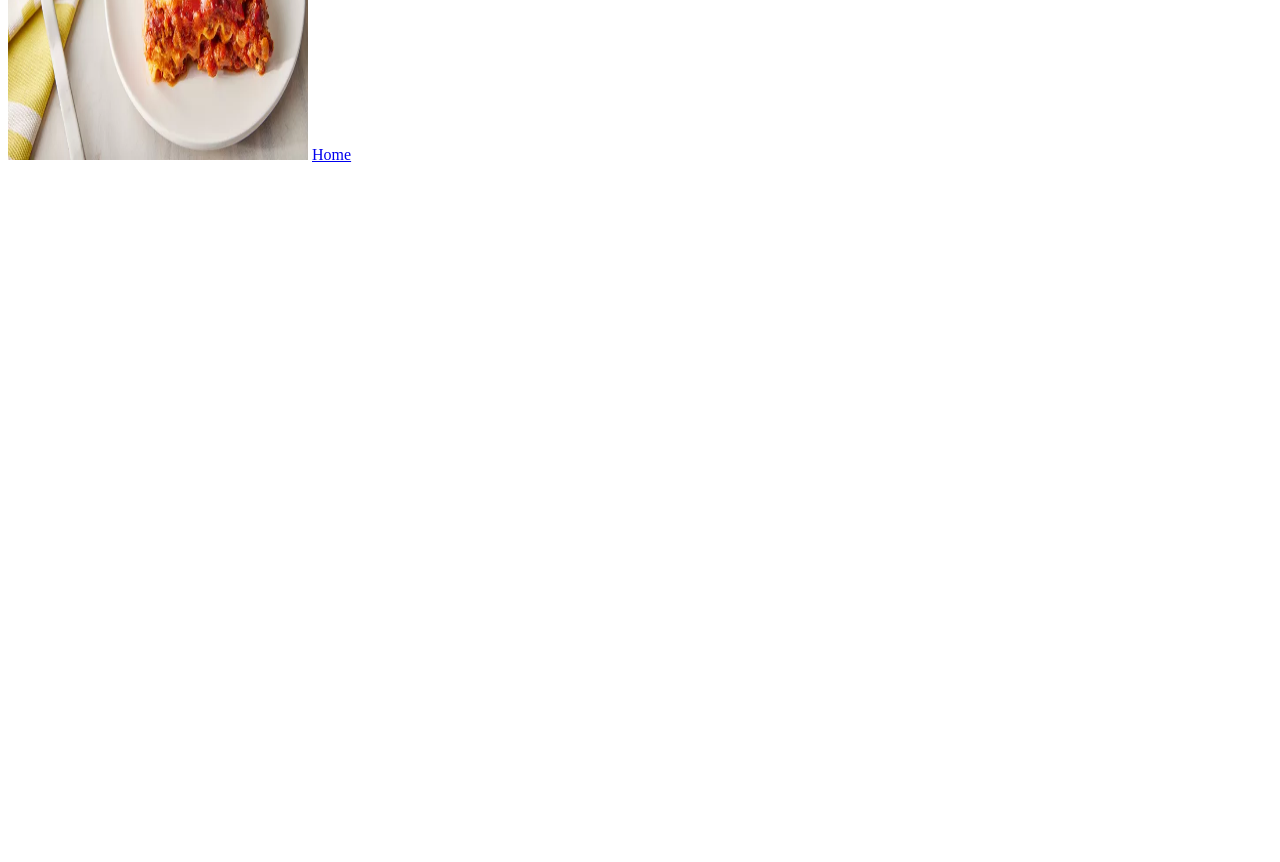
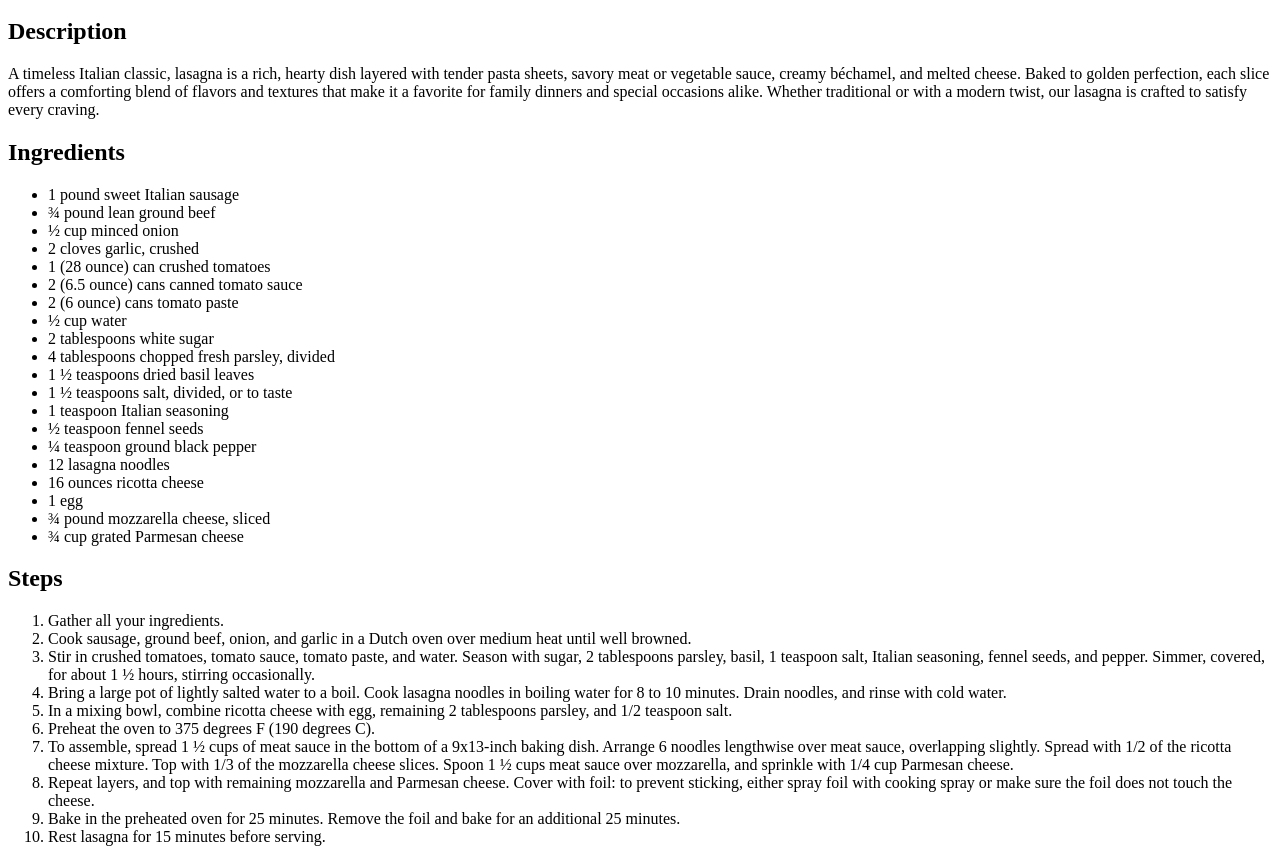
Before and after one commit to Jordan8Wayman/odin_recipes, a plain HTML site: page recipes/lasagna.html in a window 1280 px wide. Shown: the part 420-1282 px from the top of the page. Before the commit the page ends 800 px from the top, so only its background shows below. Drawn offline with Linux system fonts and the light colour scheme.

Commit message:
Finish lasagna recipe page create cauliflower file
Finished the lasgna recipe page adding recipe, description, and ingredients
createed the next recipe file.

```diff
--- a/recipes/lasagna.html
+++ b/recipes/lasagna.html
@@ -7,7 +7,49 @@
 </head>
 <body>
     <h1>Lasagna</h1>
-    <img src="Img/lasagna.webp" alt="Picture of lasagna" width="300" height="500">
-    <a href="../index.html">Home</a>
+     <P><a href="../index.html">Home</a></P>
+    <img src="Img/lasagna.webp" alt="Picture of lasagna" width="300" height="300">
+        <p> <h2>Description</h2>
+        A timeless Italian classic, lasagna is a rich, hearty dish layered with tender pasta sheets, savory meat or vegetable sauce, creamy béchamel, and melted cheese.
+        Baked to golden perfection, each slice offers a comforting blend of flavors and textures that make it a favorite for family dinners and special occasions alike.
+        Whether traditional or with a modern twist, our lasagna is crafted to satisfy every craving.</p>
+        <h2>Ingredients</h2>
+        <ul>
+            <li>1 pound sweet Italian sausage</li>
+            <li>¾ pound lean ground beef</li>
+            <li>½ cup minced onion</li>
+            <li>2 cloves garlic, crushed</li>
+            <li>1 (28 ounce) can crushed tomatoes</li>
+            <li>2 (6.5 ounce) cans canned tomato sauce</li>
+            <li>2 (6 ounce) cans tomato paste</li>
+            <li>½ cup water</li>
+            <li>2 tablespoons white sugar</li>
+            <li>4 tablespoons chopped fresh parsley, divided</li>
+            <li>1 ½ teaspoons dried basil leaves</li>
+            <li>1 ½ teaspoons salt, divided, or to taste</li>
+            <li>1 teaspoon Italian seasoning</li>
+            <li>½ teaspoon fennel seeds</li>
+            <li>¼ teaspoon ground black pepper</li>
+            <li>12 lasagna noodles</li>
+            <li>16 ounces ricotta cheese</li>
+            <li>1 egg</li>
+            <li>¾ pound mozzarella cheese, sliced</li>
+            <li>¾ cup grated Parmesan cheese</li>
+        </ul>
+        <h2>Steps</h2>
+        <ol>
+            <li>Gather all your ingredients.</li>
+            <li>Cook sausage, ground beef, onion, and garlic in a Dutch oven over medium heat until well browned.</li>
+            <li>Stir in crushed tomatoes, tomato sauce, tomato paste, and water. Season with sugar, 2 tablespoons parsley, basil, 1 teaspoon salt, Italian seasoning, fennel seeds, and pepper. Simmer, covered, for about 1 ½ hours, stirring occasionally.</li>
+            <li>Bring a large pot of lightly salted water to a boil. Cook lasagna noodles in boiling water for 8 to 10 minutes. Drain noodles, and rinse with cold water.</li>
+            <li>In a mixing bowl, combine ricotta cheese with egg, remaining 2 tablespoons parsley, and 1/2 teaspoon salt.</li>
+            <li>Preheat the oven to 375 degrees F (190 degrees C).</li>
+            <li>To assemble, spread 1 ½ cups of meat sauce in the bottom of a 9x13-inch baking dish. Arrange 6 noodles lengthwise over meat sauce, overlapping slightly. Spread with 1/2 of the ricotta cheese mixture. Top with 1/3 of the mozzarella cheese slices. Spoon 1 ½ cups meat sauce over mozzarella, and sprinkle with 1/4 cup Parmesan cheese.</li>
+            <li>Repeat layers, and top with remaining mozzarella and Parmesan cheese. Cover with foil: to prevent sticking, either spray foil with cooking spray or make sure the foil does not touch the cheese.</li>
+            <li>Bake in the preheated oven for 25 minutes. Remove the foil and bake for an additional 25 minutes.</li>
+            <li>Rest lasagna for 15 minutes before serving.</li>
+        </ol>
+
+
 </body>
 </html>
```
Also changed, not shown: recipes/cauliflower.html (added).
